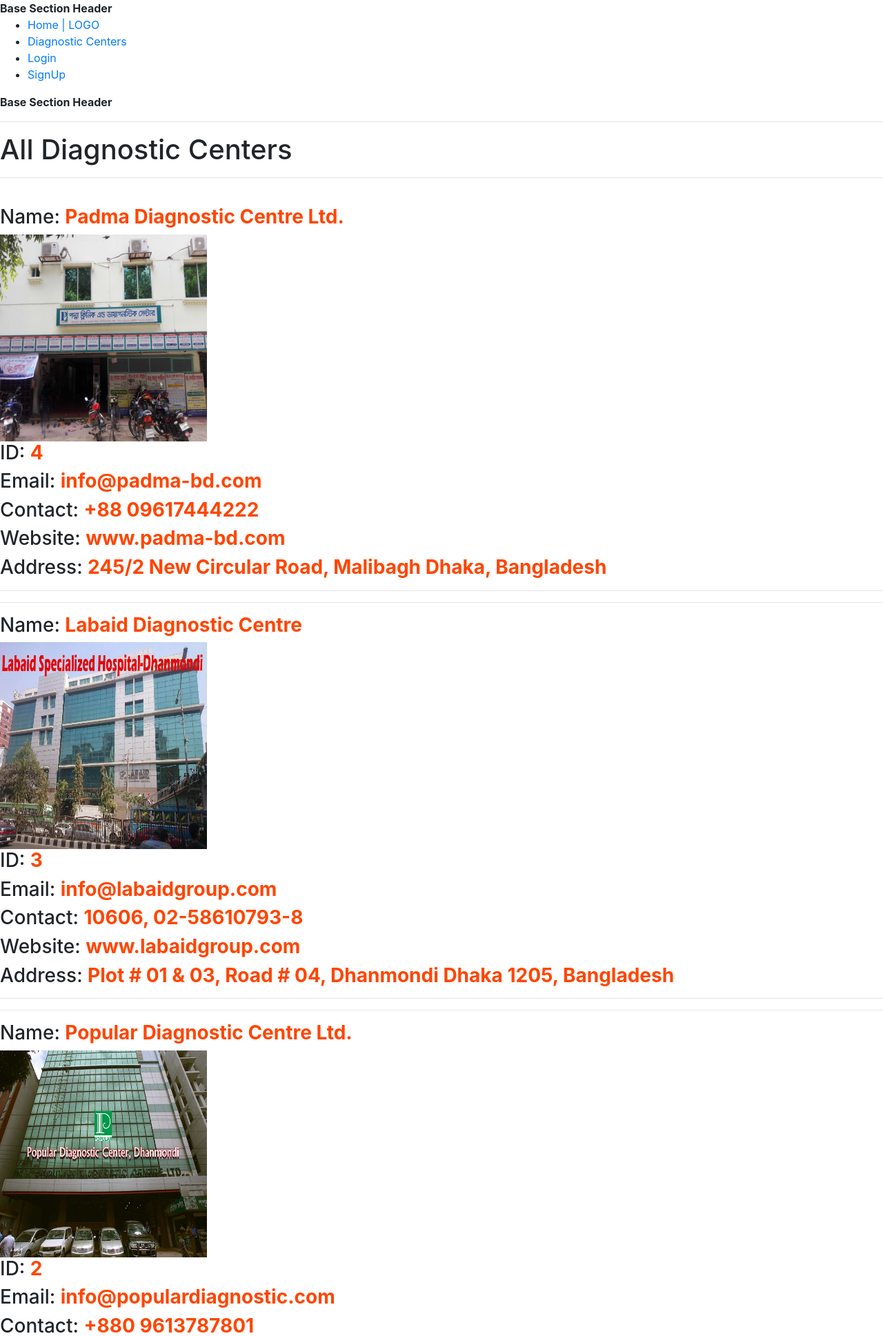
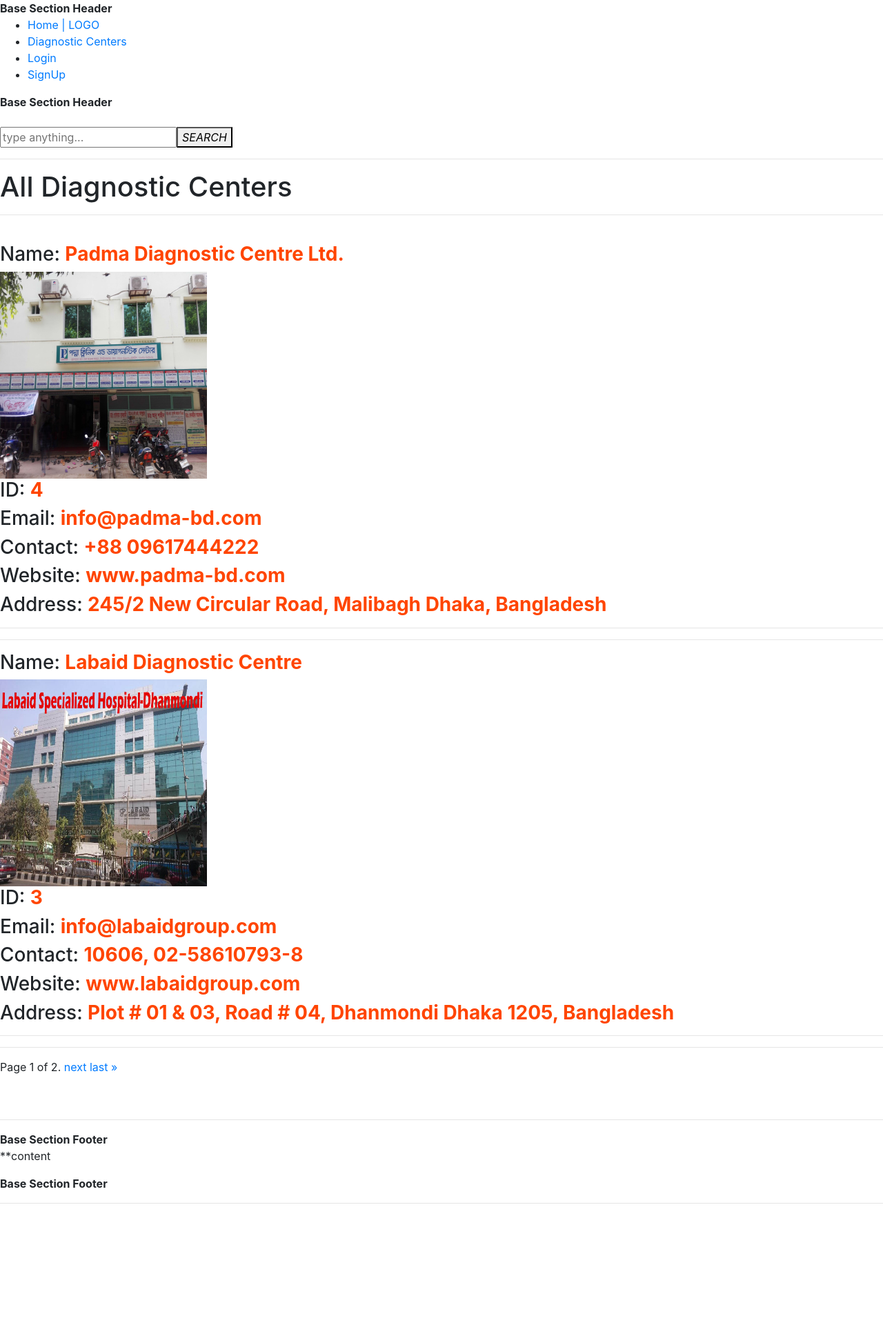
Before and after one commit to siyam04/ODLRS_v.2, a Django app: page /all-centers/ in a window 1280 px wide. Shown: the top 1937 px of the page at 69% size. After the commit the page ends 1745 px from the top, so only its background shows below. Run offline with Django 3.2, Linux system fonts and the light colour scheme; data comes from the database, SQL or seed files in the repository; both versions use the stored data as it was before the commit; some libraries are stand-ins or nearby versions.

Commit message:
search & paginator added, need to update later

```diff
--- a/diagnostic_centers/urls.py
+++ b/diagnostic_centers/urls.py
@@ -2,7 +2,7 @@
 
 from .views import (
 
-    AllDiagnosticCenters,
+    search_paginator,
 
     admin_login,
     admin_logout,
@@ -18,8 +18,8 @@
 
 urlpatterns = [
 
-    path('all-centers/', AllDiagnosticCenters.as_view(), name='all-centers'),
-
+    # path('all-centers/', AllDiagnosticCenters.as_view(), name='all-centers'),
+    path('all-centers/', search_paginator, name='all-centers'),
     path('admin-login/', admin_login, name='admin-login'),
     path('admin-logout/', admin_logout, name='admin-logout'),
     path('admin-dashboard/', AdminDashboard.as_view(), name='admin-dashboard'),
--- a/diagnostic_centers/views.py
+++ b/diagnostic_centers/views.py
@@ -11,11 +11,31 @@
 from .models import DiagnosticCenter, DiagnosticAdmin, DiagnosticStaff
 from .forms import AdminLoginForm, StaffLoginForm
 
+from django.core.paginator import EmptyPage, PageNotAnInteger, Paginator
 
-class AllDiagnosticCenters(ListView):
-    model = DiagnosticCenter
+from django.db.models import Q
+
+
+def search_paginator(request):
+    Centers = DiagnosticCenter.objects.all()
+
+    query = request.GET.get('q')
+    if query:
+        Centers = Centers.filter(
+            Q(name__icontains=query) |
+            Q(website__icontains=query)
+        )
+        print(Centers)
+
+    paginator = Paginator(Centers, 2)
+    page = request.GET.get('page')
+    all_centers = paginator.get_page(page)
+
+    context = {
+        "Centers":all_centers,
+    }
     template_name = 'diagnostic_centers/all_centers.html'
-
+    return render(request, template_name, context)
 
 class AdminDashboard(TemplateView):
     template_name = 'diagnostic_centers/admin_dashboard.html'
--- a/source/urls.py
+++ b/source/urls.py
@@ -4,7 +4,7 @@
 from django.urls import path, include
 from django.conf.urls.static import static
 
-from .views import home
+from .views import HomeView
 
 
 urlpatterns = [
@@ -14,7 +14,7 @@
     path('admin/', admin.site.urls),
 
     # Home
-    path('', home, name='home'),
+    path('', HomeView.as_view(), name='home'),
 
     # App1 (custom_users)
     path('', include('custom_users.urls', namespace='custom_users')),
--- a/templates/diagnostic_centers/all_centers.html
+++ b/templates/diagnostic_centers/all_centers.html
@@ -3,24 +3,47 @@
 {% block title %}All Centers | ODLRS{% endblock %}
 
 {% block content %}
+
+<form class="search input-group mt-4" action="" method="GET">
+    <input type="text" name='q' placeholder="type anything...">
+    <button type="submit" class="searchButton"><i class="fa fa-search">SEARCH</i></button>
+</form>
+
+
     <hr>
     <h1>All Diagnostic Centers</h1>
     <hr>
     <br>
-    {% for centers in object_list %}
+    {% for center in Centers %}
 
-        <h3>Name: <b style="color: orangered">{{ centers.name }}</b></h3>
+        <h3>Name: <b style="color: orangered">{{ center.name }}</b></h3>
 
-        <img src="{{ centers.image.url }}" alt="image" height="300" width="300">
+        <img src="{{ center.image.url }}" alt="image" height="300" width="300">
 
-        <h3>ID: <b style="color: orangered">{{ centers.id }}</b></h3>
-        <h3>Email: <b style="color: orangered">{{ centers.email }}</b></h3>
-        <h3>Contact: <b style="color: orangered">{{ centers.contact_no }}</b></h3>
-        <h3>Website: <b style="color: orangered">{{ centers.website }}</b></h3>
-        <h3>Address: <b style="color: orangered">{{ centers.address }}</b></h3>
+        <h3>ID: <b style="color: orangered">{{ center.id }}</b></h3>
+        <h3>Email: <b style="color: orangered">{{ center.email }}</b></h3>
+        <h3>Contact: <b style="color: orangered">{{ center.contact_no }}</b></h3>
+        <h3>Website: <b style="color: orangered">{{ center.website }}</b></h3>
+        <h3>Address: <b style="color: orangered">{{ center.address }}</b></h3>
         <hr>
         <hr>
     {% endfor %}
 
+    <div class="pagination">
+        <span class="step-links">
+            {% if Centers.has_previous %}
+                <a href="?page=1">&laquo; first</a>
+                <a href="?page={{ Centers.previous_page_number }}">previous</a>
+            {% endif %}
 
+            <span class="current">
+                Page {{ Centers.number }} of {{ Centers.paginator.num_pages }}.
+            </span>
+
+            {% if Centers.has_next %}
+                <a href="?page={{ Centers.next_page_number }}">next</a>
+                <a href="?page={{ Centers.paginator.num_pages }}">last &raquo;</a>
+            {% endif %}
+        </span>
+    </div>
 {% endblock %}
```
Also changed, not shown: source/views.py (+3 -40 lines), templates/home.html (+1 -13 lines), db.sqlite3 (deleted), 1 other file.
